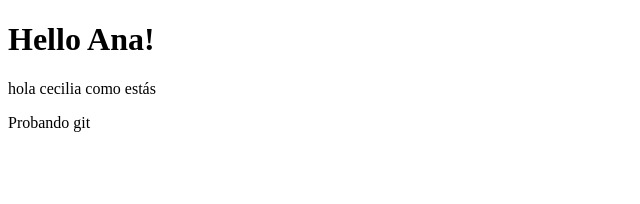
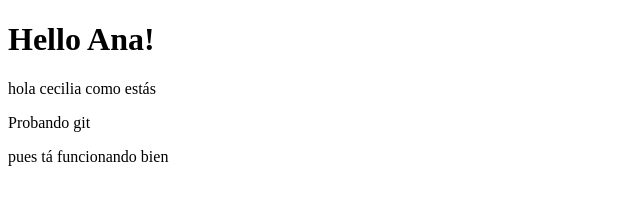
Before and after one commit to CeciliaB22/hello-ana, a plain HTML site: page index.html in a window 1280 px wide. Shown: the whole page, without its empty margins (0-640 px from the left). Drawn offline with Linux system fonts and the light colour scheme.

Commit message:
otra frase

```diff
--- a/index.html
+++ b/index.html
@@ -11,5 +11,6 @@
     <h1>Hello Ana!</h1>
     <p> hola cecilia como estás </p>
     <p>Probando git</p>
+    <p> pues tá funcionando bien</p>
   </body>
 </html>
```
